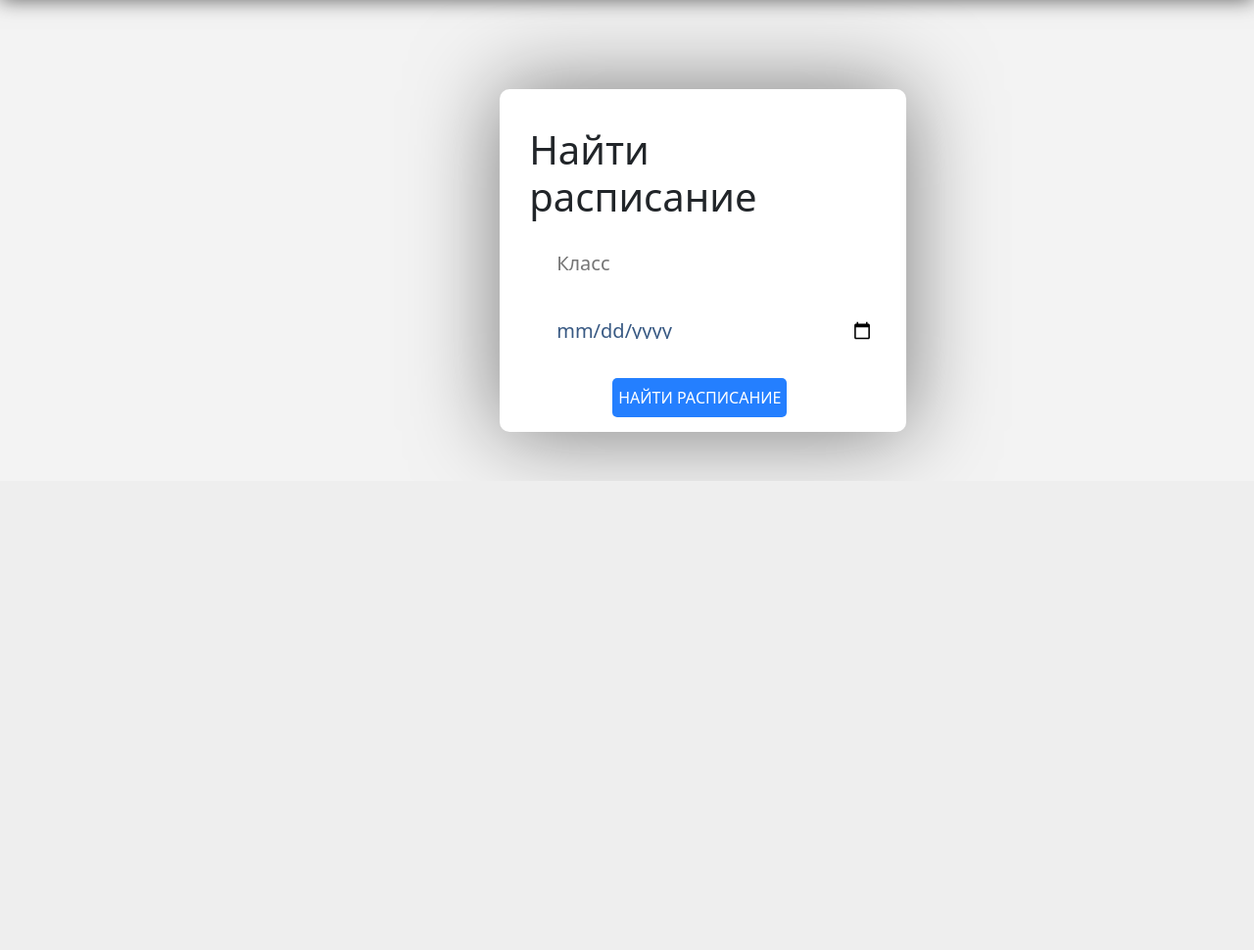
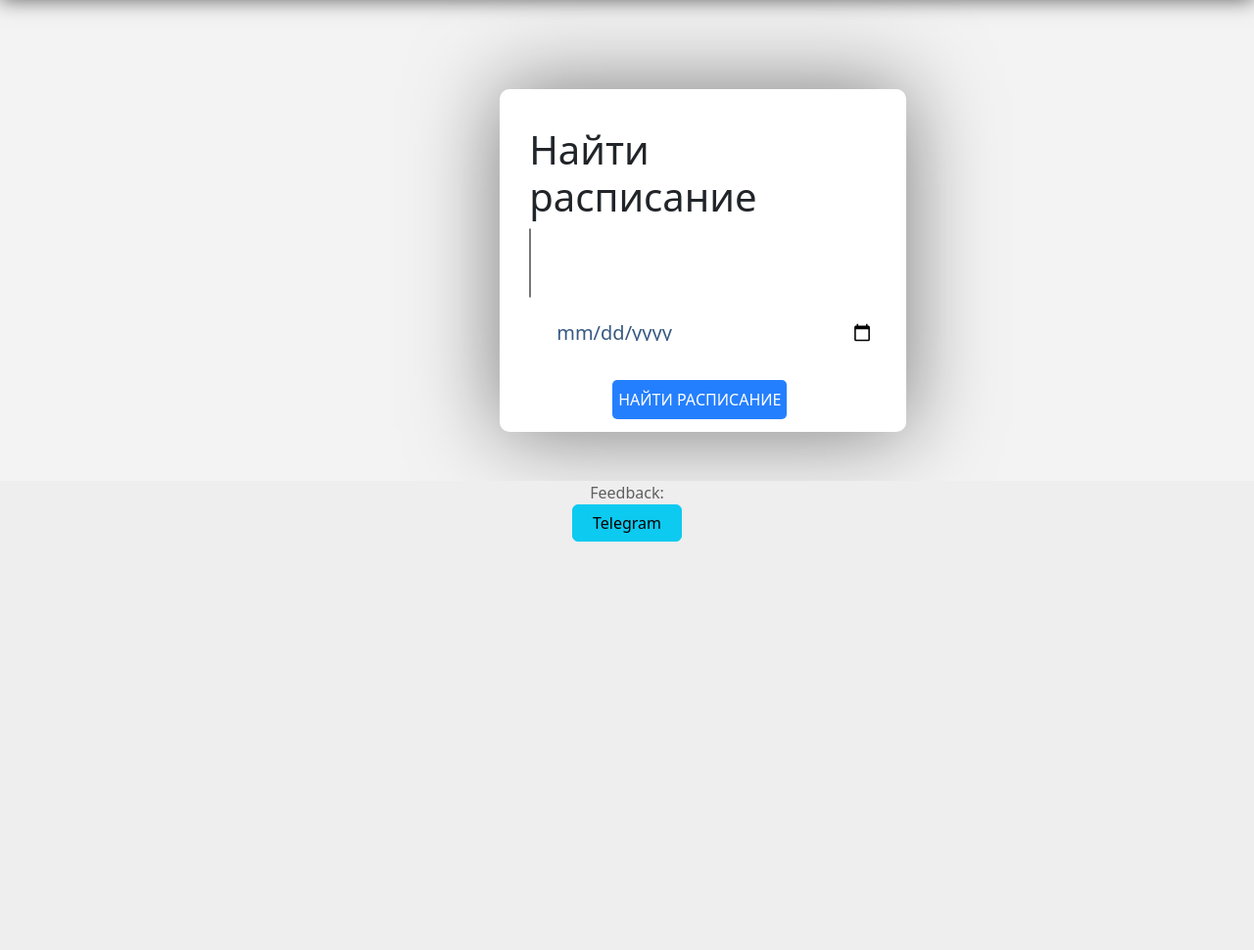
Before and after one commit to zsmcorp/zsmproject, a Django app: page /timetable/ in a window 1280 px wide; the page is wider, and only the part inside the window is pictured. Shown: the part 86-1056 px from the top of that part at 98% size. Run offline with Django 4.2, Linux system fonts and the light colour scheme; data that the repository does not hold is empty.

Commit message:
Feedback block modded

```diff
--- a/zsm/apps/timetables/urls.py
+++ b/zsm/apps/timetables/urls.py
@@ -4,5 +4,5 @@
 urlpatterns = [
     path('', views.index, name='index'),
     path('<slug:tt_slug>/', views.detail, name='detail'),
-    path('search/', views.Search.as_view(), name='search ')
+    path('search/', views.Search.as_view(), name='search')
 ]
--- a/zsm/templates/base.html
+++ b/zsm/templates/base.html
@@ -6,6 +6,8 @@
     <meta name="viewport" content="width=device-width, initial-scale=1.0">
     <title>{% block title %}ZSMcorp{% endblock %}</title>
     {% load static %}
+    <link rel="stylesheet" href="https://cdn.jsdelivr.net/npm/bootstrap@5.2.3/dist/css/bootstrap.min.css" integrity="sha384-rbsA2VBKQhggwzxH7pPCaAqO46MgnOM80zW1RWuH61DGLwZJEdK2Kadq2F9CUG65" crossorigin="anonymous">
+    <script src="https://cdn.jsdelivr.net/npm/bootstrap@5.2.3/dist/js/bootstrap.min.js" integrity="sha384-cuYeSxntonz0PPNlHhBs68uyIAVpIIOZZ5JqeqvYYIcEL727kskC66kF92t6Xl2V" crossorigin="anonymous"></script>
     <link rel="stylesheet" href="https://cdn.jsdelivr.net/npm/bootstrap@5.2.2/dist/css/bootstrap.min.css">
     <link rel="preconnect" href="https://fonts.googleapis.com">
     <link rel="preconnect" href="https://fonts.gstatic.com" crossorigin>
@@ -29,7 +31,12 @@
 
     <section class="feedback" id="feedback" name="feedback">
         <div class='feedback'>
-            {% block feedback %}{% endblock %}
+            {% block feedback %}
+                <div class="feedbackbox">
+                    <p><span>Feedback:</span><br>
+                    <a href="https://t.me/zsmsupport" class="btn btn-info">Telegram</a>
+                </div>
+            {% endblock %}
         </div>
     </section>
     <footer>
@@ -53,7 +60,7 @@
                 <h1 class="aboutsite">О сайте</h1>
                 <p style="font-size: 20px;">Данный сайт предоставляет наиболее полную информацию для всех желающих узнать об актуальном расписании в МБОУ СОШ №72 с УИОУП для каждого класса на любой день недели</p>
                 <p style="font-size: 20px;">Сайт создан старшеклассниками-энтузиастами МБОУ СОШ №72 для пользования учениками всех классов и их родителями</p>
-                <p style="text-align:center;"><u>© Все мои мечты защищены моим трудолюбием</u></p>
+                <p style="text-align: center;"><u>© Все мои мечты защищены моим трудолюбием</u></p>
             </div>
         </div>
     </section>
@@ -247,6 +254,10 @@
             font-size: 20px;
         }
 
+        .feedbackbox {
+            text-align: center;
+        }
+
         .registration{
             display: flex;
             align-items: center;
--- a/zsm/templates/timetables/list.html
+++ b/zsm/templates/timetables/list.html
@@ -6,12 +6,14 @@
 {% block content %}
 <main>
 
-    <form action="{% url 'search' %}" method="get " class="refister-form-container">
+    <form action="{% url 'search' %}" method="post" class="refister-form-container">
         <h1 class="form-title">Найти расписание</h1>
         <div class="form-fields">
-            <div class="form-class">
-                <input type="search" placeholder="Класс" name="q" size="39.5">
-            </div>
+                    <select size="3" multiple name="hero[]">
+                     {% for a in class_list %}
+                     <option value="{{a.name}}">{{a.name}}</option>
+                     {% endfor %}
+                    </select>
             <div class="form-date">
                 <input type="date" name="Date" size="39.5" id="dateToday">
             </div>
```
